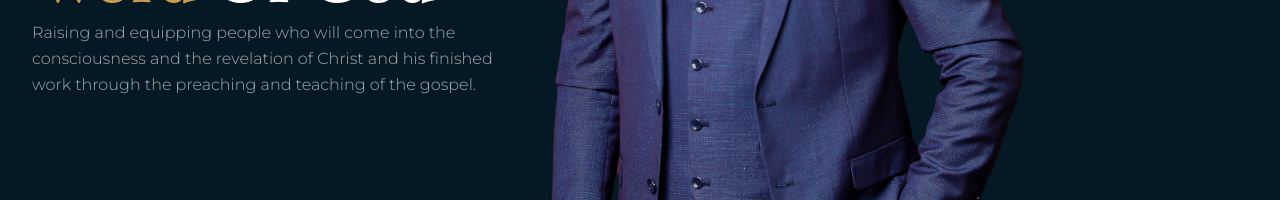
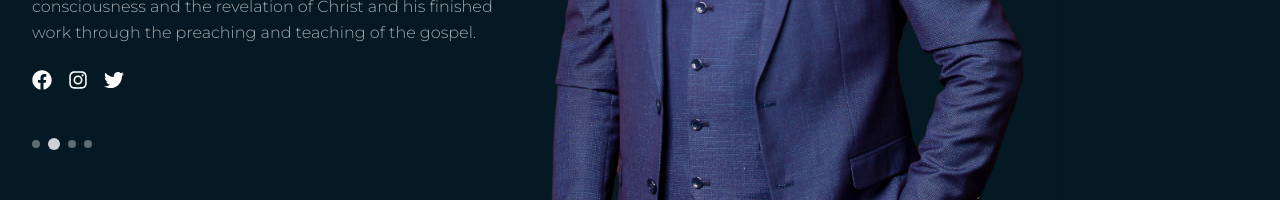
Before and after one commit to eakojo/dr-george, a Next.js app: page / in a window 1280 px wide. Shown: the part 523-723 px from the top of the page. Built offline with nearby package versions, Linux system fonts and the light colour scheme.

Commit message:
added hero section

```diff
--- a/package.json
+++ b/package.json
@@ -25,7 +25,7 @@
     "nodemailer": "^6.9.2",
     "react": "18.2.0",
     "react-dom": "18.2.0",
-    "react-icons": "^4.10.1",
+    "react-icons": "^4.12.0",
     "react-responsive": "^9.0.2",
     "typescript": "5.0.4"
   }
--- a/src/components/Blocks/Hero/homeHero.tsx
+++ b/src/components/Blocks/Hero/homeHero.tsx
@@ -1,6 +1,7 @@
 import { FC } from 'react'
-import { Box, Flex, Grid, GridItem, Image, Text } from '@chakra-ui/react'
+import { Box, Flex, Grid, GridItem, Icon, Image, Text } from '@chakra-ui/react'
 import { useRouter } from 'next/router'
+import { FaFacebook, FaInstagram, FaTwitter } from 'react-icons/fa'
 
 interface IProp {
   bgStyle?: any
@@ -25,6 +26,20 @@ const HeroDesktop: FC<IProp> = ({
           <GridItem>
             <Text fontSize={72} w={110} fontWeight={600} color={"white"} lineHeight={1.2}>Restoring the integrity of <Text as="span" color={"base.gold"}>the Word</Text> Of God</Text>
             <Text color={"whiteAlpha.700"} fontSize={16} fontFamily={"Montserrat"}>Raising and equipping people who will come into the consciousness and the revelation of Christ and his finished work through the preaching and teaching of the gospel.</Text>
+
+            <Flex mt={6} color="white" gap={4} fontSize={20}>
+              <Icon as={FaFacebook} />
+              <Icon as={FaInstagram} />
+              <Icon as={FaTwitter} />
+            </Flex>
+
+            <Flex mt={12} align={"center"} gap={2}>
+              <Box width={2} h={2} rounded={"full"} bg={"whiteAlpha.500"}></Box>
+              <Box width={3} h={3} rounded={"full"} bg={"whiteAlpha.800"}></Box>
+              <Box width={2} h={2} rounded={"full"} bg={"whiteAlpha.500"}></Box>
+              <Box width={2} h={2} rounded={"full"} bg={"whiteAlpha.500"}></Box>
+
+            </Flex>
           </GridItem>
           <GridItem>
           </GridItem>
```
Also changed, not shown: 1 other file (tests, documents, lock files or other folders).
